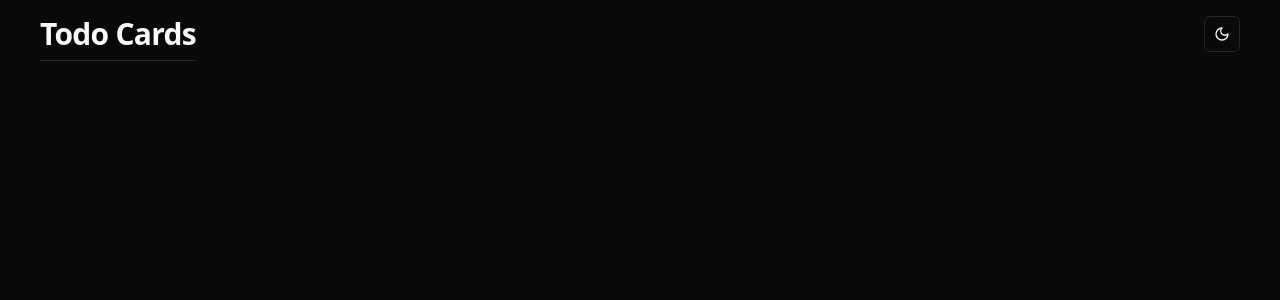
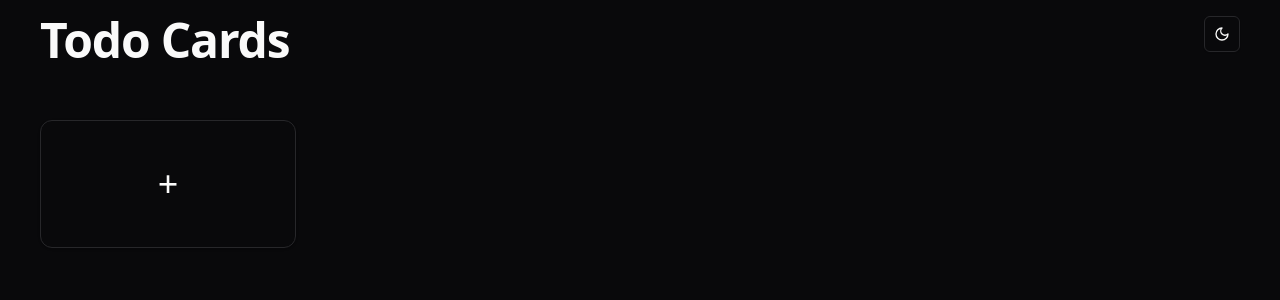
Before and after one commit to LOK-PLOK/ToDo, a React (Vite) app in the folder Frontend/: page / in a window 1280 px wide. Shown: the top 300 px of the page. Built offline with nearby package versions, Linux system fonts and the light colour scheme.

Commit message:
feat: added add todo button and dialog feature

```diff
--- a/Frontend/package.json
+++ b/Frontend/package.json
@@ -16,6 +16,7 @@
     "@radix-ui/react-dropdown-menu": "^2.1.2",
     "@radix-ui/react-hover-card": "^1.1.2",
     "@radix-ui/react-icons": "^1.3.0",
+    "@radix-ui/react-label": "^2.1.0",
     "@radix-ui/react-popover": "^1.1.2",
     "@radix-ui/react-select": "^2.1.2",
     "@radix-ui/react-separator": "^1.1.0",
--- a/Frontend/src/components/layout.jsx
+++ b/Frontend/src/components/layout.jsx
@@ -1,8 +1,8 @@
 import { Outlet } from "react-router-dom";
 import { ThemeProvider } from "@/components/theme-provider"
 import {ModeToggle} from "@/components/mode-toggle"
-import Dashboard from "@/dasboard";
-import Navbar from "@/dasboard/Navbar";
+import Cardcontainter from "@/pages/dasboard";
+import Navbar from "@/pages/dasboard/Navbar";
 
 // eslint-disable-next-line react/prop-types
 export default function Layout({ children }) {
@@ -11,7 +11,7 @@ export default function Layout({ children }) {
       <ThemeProvider defaultTheme="dark" storageKey="vite-ui-theme">
 
           <Navbar></Navbar>
-          <Dashboard></Dashboard>
+          <Cardcontainter></Cardcontainter>
 
       </ThemeProvider>
     </>
--- a/Frontend/src/components/ui/input.jsx
+++ b/Frontend/src/components/ui/input.jsx
@@ -7,7 +7,7 @@ const Input = React.forwardRef(({ className, type, ...props }, ref) => {
     (<input
       type={type}
       className={cn(
-        "flex h-9 w-full rounded-md border border-input bg-transparent px-3 py-1 text-sm shadow-sm transition-colors file:border-0 file:bg-transparent file:text-sm file:font-medium file:text-foreground placeholder:text-muted-foreground focus-visible:outline-none focus-visible:ring-1 focus-visible:ring-ring disabled:cursor-not-allowed disabled:opacity-50",
+        "flex h-9 w-full rounded-md border border-input bg-transparent px-3 py-1 text-base shadow-sm transition-colors file:border-0 file:bg-transparent file:text-sm file:font-medium file:text-foreground placeholder:text-muted-foreground focus-visible:outline-none focus-visible:ring-1 focus-visible:ring-ring disabled:cursor-not-allowed disabled:opacity-50 md:text-sm",
         className
       )}
       ref={ref}
--- /dev/null
+++ b/Frontend/src/components/ui/label.jsx
@@ -0,0 +1,16 @@
+import * as React from "react"
+import * as LabelPrimitive from "@radix-ui/react-label"
+import { cva } from "class-variance-authority";
+
+import { cn } from "@/lib/utils"
+
+const labelVariants = cva(
+  "text-sm font-medium leading-none peer-disabled:cursor-not-allowed peer-disabled:opacity-70"
+)
+
+const Label = React.forwardRef(({ className, ...props }, ref) => (
+  <LabelPrimitive.Root ref={ref} className={cn(labelVariants(), className)} {...props} />
+))
+Label.displayName = LabelPrimitive.Root.displayName
+
+export { Label }
--- a/Frontend/src/dasboard/index.jsx
+++ /dev/null
@@ -1,12 +0,0 @@
-import { H1 } from "@/components/Typography"
-
-export default function Dashboard(){
-
-    return (
-        <>
-            <div>
-                {/* <H1>Hello World</H1> */}
-            </div>
-        </>
-    )
-}
--- a/Frontend/src/dasboard/Navbar.jsx
+++ b/Frontend/src/pages/dasboard/Navbar.jsx
@@ -5,7 +5,7 @@ export default function Navbar() {
   return (
     <>
       <div className="flex justify-between px-10 py-4">
-            <H2>Todo Cards</H2>
+            <H1>Todo Cards</H1>
             <div><ModeToggle></ModeToggle></div>
       </div>
     </>
--- /dev/null
+++ b/Frontend/src/pages/dasboard/index.jsx
@@ -0,0 +1,69 @@
+import { Card } from "@/components/ui/card";
+import { Button } from "@/components/ui/button";
+import {
+  Dialog,
+  DialogContent,
+  DialogDescription,
+  DialogFooter,
+  DialogHeader,
+  DialogTitle,
+  DialogTrigger,
+} from "@/components/ui/dialog";
+import { Input } from "@/components/ui/input";
+import { Label } from "@/components/ui/label";
+import { useEffect, useState } from "react";
+
+export default function Cardcontainter() {
+
+return (
+    <>
+        <div className="flex justify-start p-10">
+            <div>{/* Todo card goes here */}</div>
+            <div className="">
+                <Dialog>
+                    <DialogTrigger asChild>
+                        <button>
+                            <Card className="w-64 h-32 flex justify-center items-center bg-inherit transition-colors duration-200 hover:bg-gray-200 dark:hover:bg-zinc-900">
+                                <span className="text-4xl">+</span>
+                            </Card>
+                        </button>
+                    </DialogTrigger>
+                    <DialogContent className="sm:max-w-[425px]">
+                        <DialogHeader>
+                            <DialogTitle>Edit profile</DialogTitle>
+                            <DialogDescription>
+                                Make changes to your profile here. Click save when you're done.
+                            </DialogDescription>
+                        </DialogHeader>
+                        <div className="grid gap-4 py-4">
+                            <div className="grid grid-cols-4 items-center gap-4">
+                                <Label htmlFor="name" className="text-right">
+                                    Name
+                                </Label>
+                                <Input
+                                    id="name"
+                                    defaultValue="Pedro Duarte"
+                                    className="col-span-3"
+                                />
+                            </div>
+                            <div className="grid grid-cols-4 items-center gap-4">
+                                <Label htmlFor="username" className="text-right">
+                                    Username
+                                </Label>
+                                <Input
+                                    id="username"
+                                    defaultValue="@peduarte"
+                                    className="col-span-3"
+                                />
+                            </div>
+                        </div>
+                        <DialogFooter>
+                            <Button type="submit">Save changes</Button>
+                        </DialogFooter>
+                    </DialogContent>
+                </Dialog>
+            </div>
+        </div>
+    </>
+);
+}
```
Also changed, not shown: 1 other file (tests, documents, lock files or other folders).
